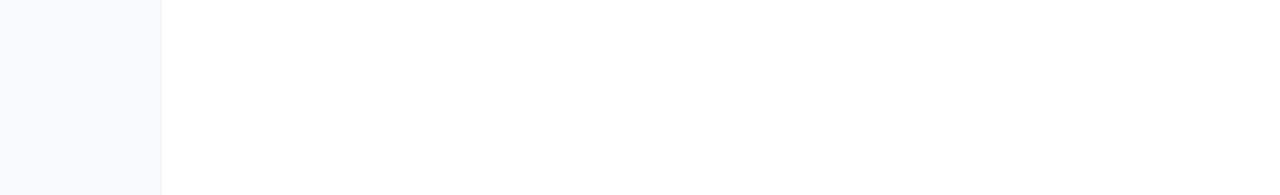
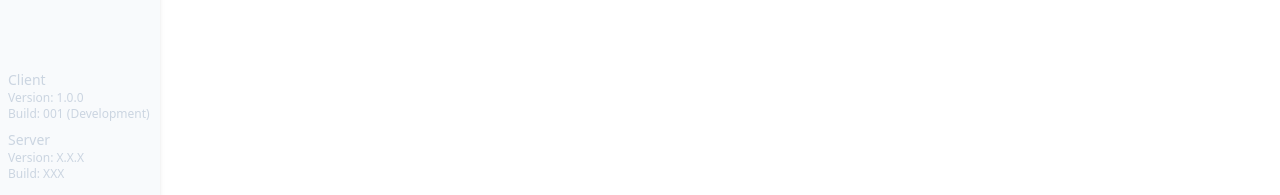
Before and after one commit to LeitstellenSimulator/game, a Nuxt app: page / in a window 1280 px wide. Shown: the part 602-797 px from the top of the page. Built offline with nearby package versions, Linux system fonts and the light colour scheme.

Commit message:
Version number

```diff
--- a/layouts/default.vue
+++ b/layouts/default.vue
@@ -11,6 +11,18 @@
           <nuxt-link to="/buildings">Gebäude</nuxt-link>
           <nuxt-link to="/vehicles">Fahrzeuge</nuxt-link>
         </nav>
+        <div class="version">
+          <div class="client">
+            <p class="version-label">Client</p>
+            <p class="version-number">Version: 1.0.0</p>
+            <p class="build-number">Build: 001 (Development)</p>
+          </div>
+          <div class="server">
+            <p class="version-label">Server</p>
+            <p class="version-number">Version: X.X.X</p>
+            <p class="build-number">Build: XXX</p>
+          </div>
+        </div>
       </aside>
       <main>
         <Nuxt />
@@ -37,7 +49,7 @@ header + * {
 }
 
 aside {
-  @apply fixed shadow-md h-full bg-slate-50 p-2 w-40;
+  @apply fixed shadow-md bg-slate-50 p-2 w-40 bottom-0 left-0 top-12 flex flex-col justify-between;
 }
 
 aside nav {
@@ -54,6 +66,18 @@ aside a.nuxt-link-exact-active {
   hover:bg-red-700;
 }
 
+aside .version {
+  @apply text-slate-300 text-xs;
+}
+
+aside .version .version-label {
+  @apply text-sm;
+}
+
+aside .version > div {
+  @apply mb-2;
+}
+
 main {
   @apply ml-40 p-3;
 }
```
